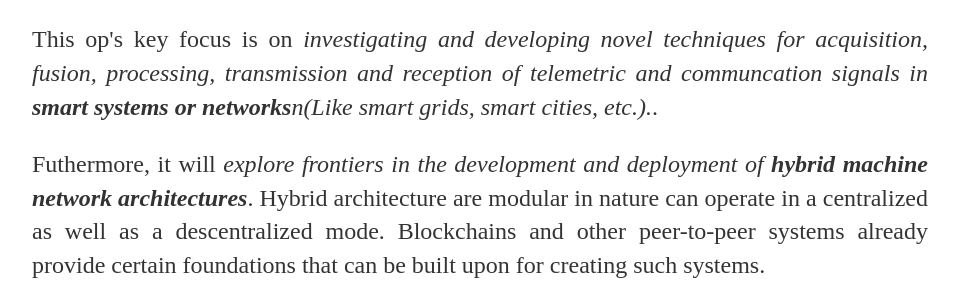
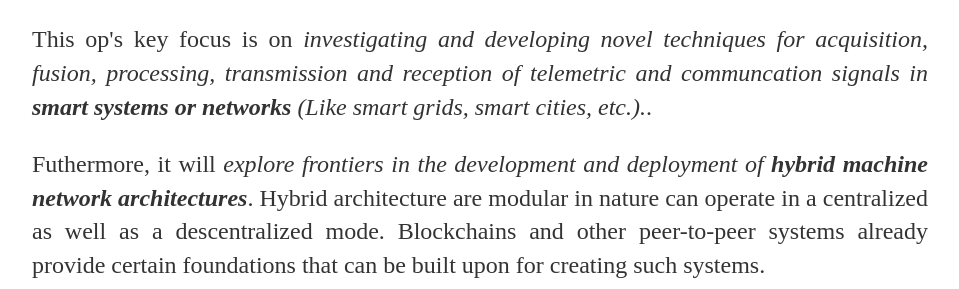
Before and after one commit to oferonmi/datafilik.github.io, a Jekyll site: the page built from ops/snc_op/index.html, in a window 1280 px wide. Shown: the part 198-487 px from the top of the page, without its empty margins (160-1119 px from the left). Built offline with Jekyll 4.4.1, drawn with Linux system fonts in a browser that asks for light colours.

Commit message:
content update

```diff
--- a/ops/snc_op/index.html
+++ b/ops/snc_op/index.html
@@ -5,7 +5,7 @@ title: Gutenkraft - S&C Ops
 <div class="blurb">
     <h1>Signal and Connectivity (S&C) Ops</h1>
     <p align="justify">
-        This op's key focus is on <em>investigating and developing novel techniques for acquisition, fusion, processing, transmission and reception of telemetric and communcation signals in <b>smart systems or networks</b>n(Like smart grids, smart cities, etc.).</em>.
+        This op's key focus is on <em>investigating and developing novel techniques for acquisition, fusion, processing, transmission and reception of telemetric and communcation signals in <b>smart systems or networks</b> (Like smart grids, smart cities, etc.).</em>.
     </p>
 
     <p align="justify">
```
